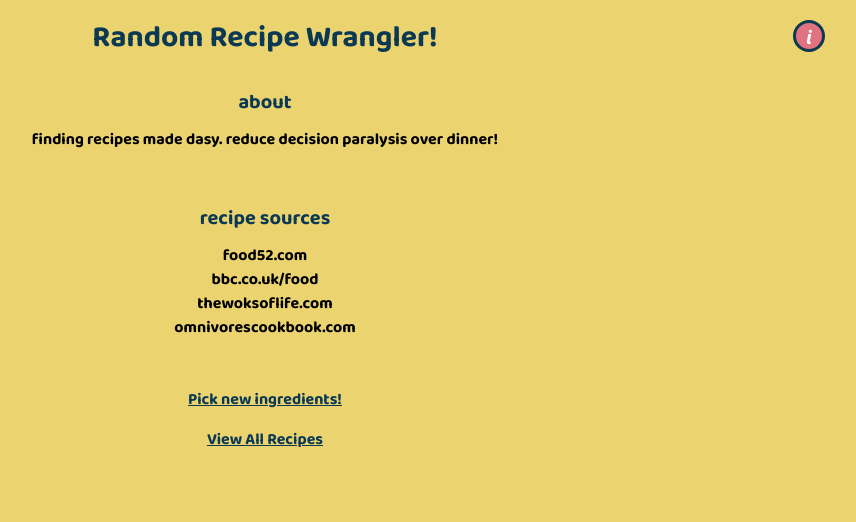
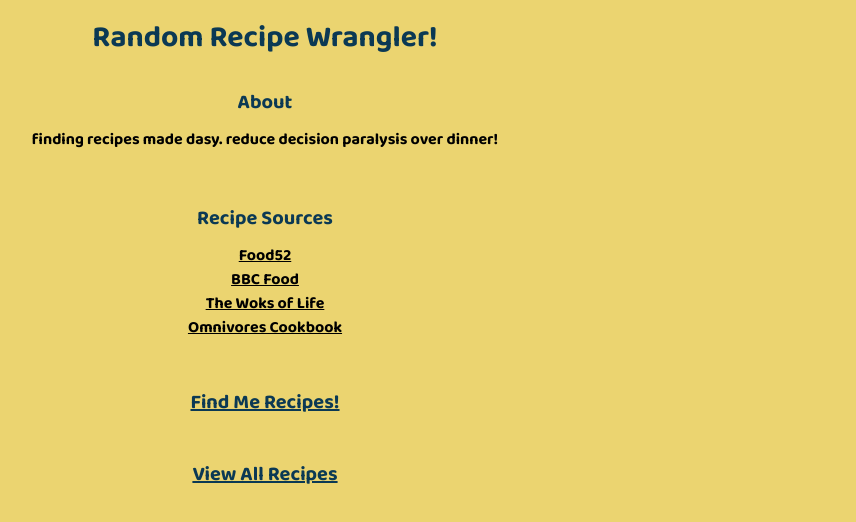
Before and after one commit to audrow/random-recipe-app, a React (Create React App) app: page /about in a window 1280 px wide. Shown: the top 522 px of the page, without its empty margins (375-1231 px from the left). Built offline with nearby package versions, Linux system fonts and the light colour scheme.

Commit message:
Update about page links + hide about button
Signed-off-by: Audrow Nash <audrow@hey.com>

```diff
--- a/src/components/Layout.tsx
+++ b/src/components/Layout.tsx
@@ -2,17 +2,20 @@ import * as React from 'react'
 import { Link } from 'react-router-dom'
 import Nav from './Nav'
 
-export default function Layout({ children, isHideNav }: { children: any, isHideNav?: boolean }) {
+export default function Layout({ children, isHideNav, isHideAboutButton }: { children: any, isHideNav?: boolean, isHideAboutButton?: boolean }) {
   return (
     <div className="bg-yellow min-h-screen">
       <div>
         <div>
           <h1 className="font-baloo text-3xl text-center p-5 text-navy">Random Recipe Wrangler!</h1>
         </div>
-        <Link to="/about">
-          <button className="icon font-lobster text-white text-xl bg-pink border-3 border-navy
-                rounded-full w-8 h-8 align-text-top absolute top-5 right-20">i</button>
-        </Link>
+        {
+          !isHideAboutButton &&
+          <Link to="/about">
+            <button className="icon font-lobster text-white text-xl bg-pink border-3 border-navy
+                  rounded-full w-8 h-8 align-text-top absolute top-5 right-20">i</button>
+          </Link>
+        }
         {children}
         {!isHideNav && <Nav />}
       </div>
--- a/src/components/Nav.tsx
+++ b/src/components/Nav.tsx
@@ -6,11 +6,12 @@ const listStyle = 'p-2'
 
 const Nav = () => {
   return (
-    <nav className='text-center text-navy'>
+    <nav className='text-center text-navy text-xl'>
       <ul>
         <li className={listStyle}>
-          <Link className={linkStyle} to="/">Pick new ingredients!</Link>
+          <Link className={linkStyle} to="/">Find Me Recipes!</Link>
         </li>
+        <br/>
         <li className={listStyle}>
           <Link className={linkStyle} to="/recipes">View All Recipes</Link>
         </li>
--- a/src/pages/About.tsx
+++ b/src/pages/About.tsx
@@ -3,19 +3,19 @@ import Layout from "../components/Layout";
 
 const About = () => {
   return (
-    <Layout>
+    <Layout isHideAboutButton={true}>
       <div>
-          <h1 className="text-navy text-xl text-center p-3">about</h1>
-          <p className="text-center"> finding recipes made dasy. reduce decision paralysis over dinner!</p>
+        <h1 className="text-navy text-xl text-center p-3">About</h1>
+        <p className="text-center"> finding recipes made dasy. reduce decision paralysis over dinner!</p>
       </div>
       <div className="p-10">
-          <h1 className="text-navy text-xl text-center p-3">recipe sources</h1>
-              <p className="text-center">
-                  food52.com <br></br>
-                  bbc.co.uk/food <br></br>
-                  thewoksoflife.com <br></br>
-                  omnivorescookbook.com
-              </p>
+        <h1 className="text-navy text-xl text-center p-3">Recipe Sources</h1>
+        <ul className="text-center underline">
+          <li> <a href='https://food52.com/recipes'>Food52</a> </li>
+          <li> <a href='https://bbc.co.uk/food'>BBC Food</a> </li>
+          <li> <a href='https://thewoksoflife.com'>The Woks of Life</a> </li>
+          <li> <a href='https://omnivorescookbook.com'>Omnivores Cookbook</a> </li>
+        </ul>
       </div>
     </Layout>
   );
--- a/src/pages/Picker.tsx
+++ b/src/pages/Picker.tsx
@@ -99,7 +99,7 @@ function Picker () {
   return (
     <Layout isHideNav={true}>
       <div className='flex flex-col items-center'>
-        <form className='w-2/3' onSubmit={handleSubmit}>
+        <form className='w-2/3 xl:w-1/2' onSubmit={handleSubmit}>
           <div className='flex justify-between text-xl'>
             {validCourses.map(course => (
               <CourseTab
```
